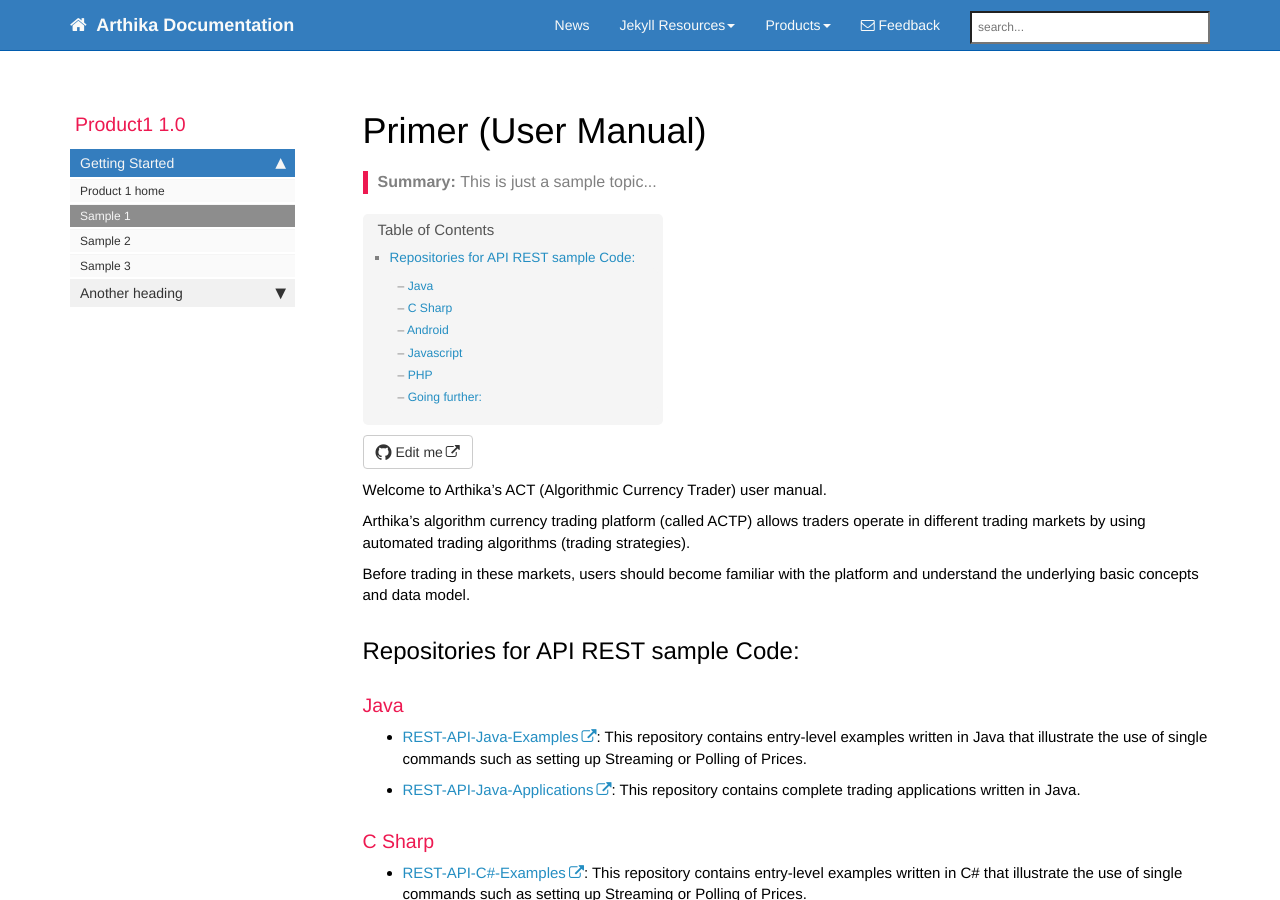
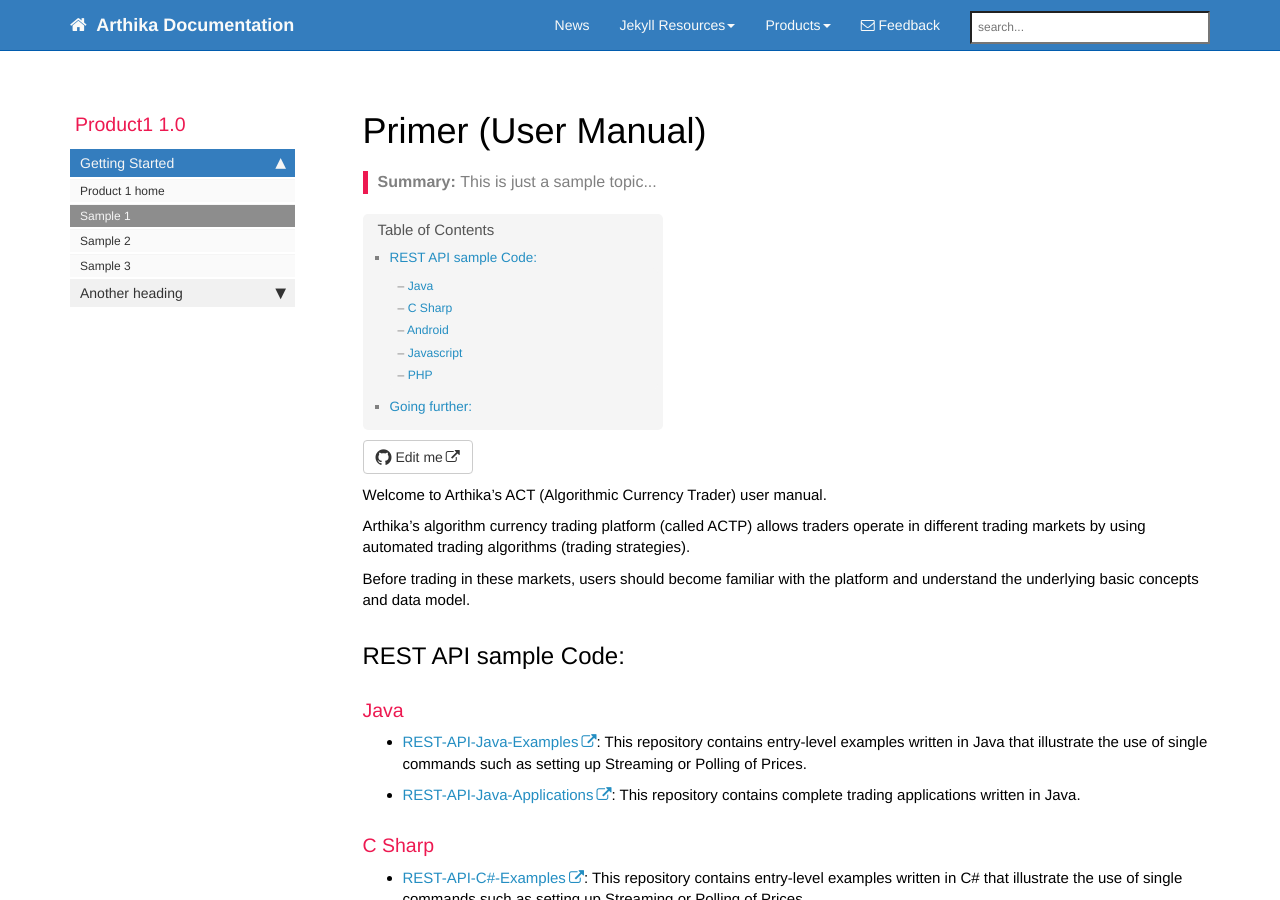
Before and after one commit to Arthika/Documentation, a Jekyll site: the page built from pages/product1/p1_sample1.md, in a window 1280 px wide and 900 px high. Built offline with Jekyll 4.4.1, drawn with Linux system fonts in a browser that asks for light colours; nearby versions of some CDN libraries; comment, search, counter and statistics services are not loaded.

Commit message:
Update p1_sample1.md

```diff
--- a/pages/product1/p1_sample1.md
+++ b/pages/product1/p1_sample1.md
@@ -12,7 +12,7 @@ Arthika's algorithm currency trading platform (called ACTP) allows traders opera
 
 Before trading in these markets, users should become familiar with the platform and understand the underlying basic concepts and data model.
 
-## Repositories for API REST sample Code:
+## REST API sample Code:
 
 ### Java
 
@@ -34,7 +34,7 @@ Before trading in these markets, users should become familiar with the platform
 ### PHP
 * [REST-API-PHP-Examples](https://github.com/Arthika/REST-API-PHP-Examples): Contains a PHP application that you can run from your console and sets up price streaming.
 
-### Going further:
+## Going further:
 While you are welcome to download and browse the code and documehtation that we provide in Arthika's public repositories, you will need a trading demo account. Please [contact Arthika](http://www.arthikatrading.com/contact/) if you would like to register and open a demo account.
 
 
```
